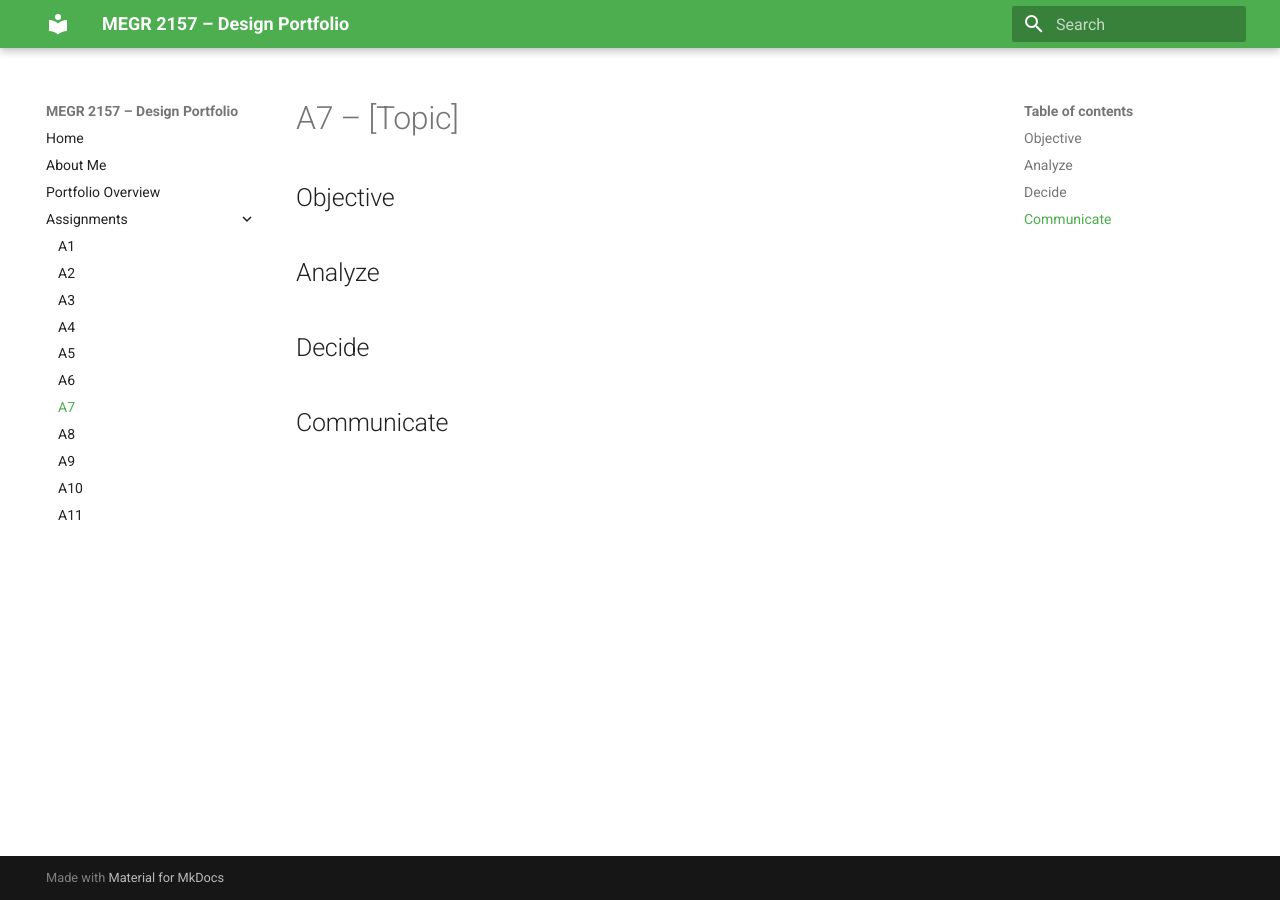
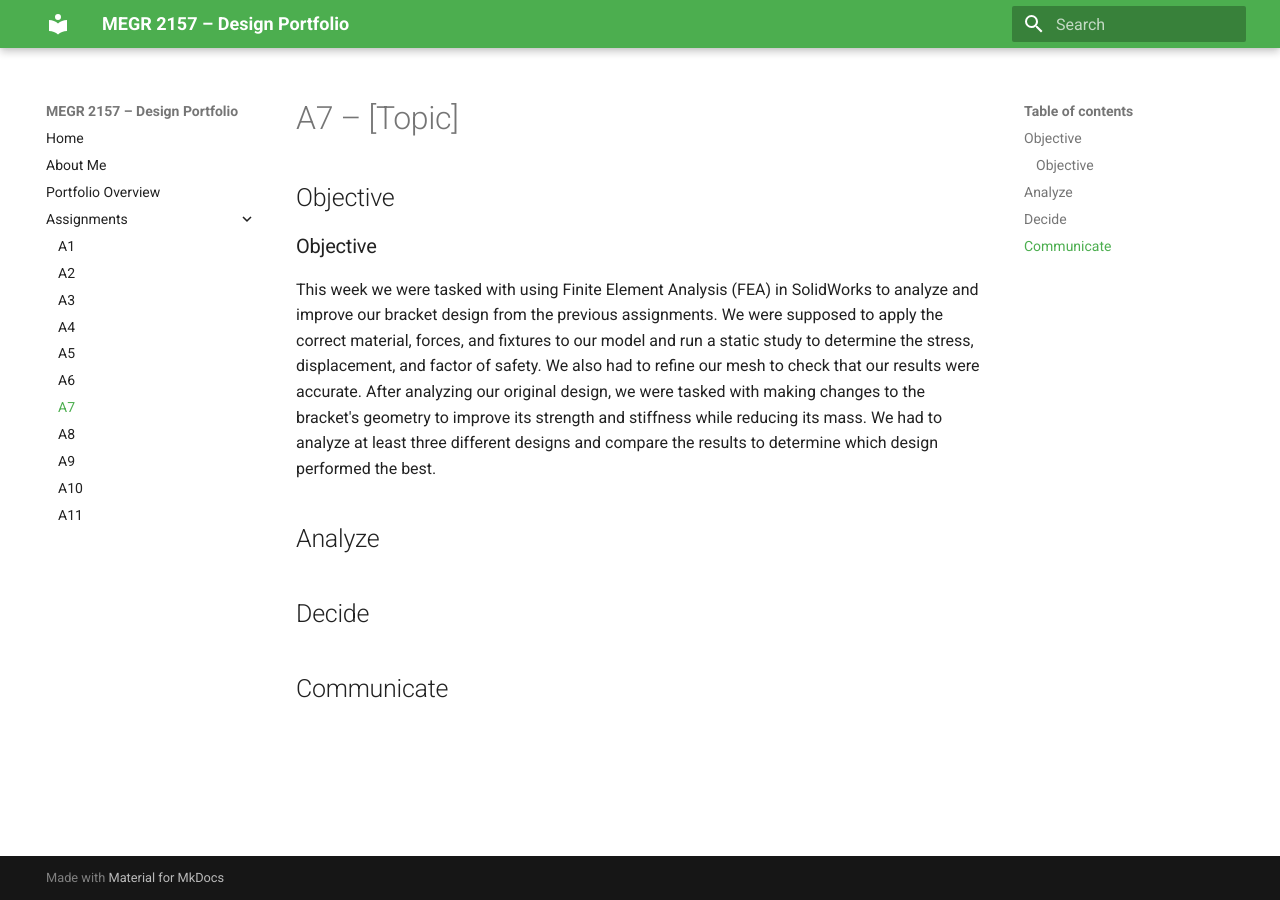
Before and after one commit to alinahsarratt/megr2157-portfolio, an MkDocs documentation site: the page built from docs/assignments/A07/index.md, in a window 1280 px wide. Built offline with MkDocs 1.6.1 and Material for MkDocs 9.7.7, drawn with Linux system fonts in a browser that asks for light colours.

Commit message:
Update index.md

```diff
--- a/docs/assignments/A07/index.md
+++ b/docs/assignments/A07/index.md
@@ -2,6 +2,9 @@
 
 ## Objective
 
+### Objective
+
+This week we were tasked with using Finite Element Analysis (FEA) in SolidWorks to analyze and improve our bracket design from the previous assignments. We were supposed to apply the correct material, forces, and fixtures to our model and run a static study to determine the stress, displacement, and factor of safety. We also had to refine our mesh to check that our results were accurate. After analyzing our original design, we were tasked with making changes to the bracket's geometry to improve its strength and stiffness while reducing its mass. We had to analyze at least three different designs and compare the results to determine which design performed the best.
 
 ## Analyze
 
```
